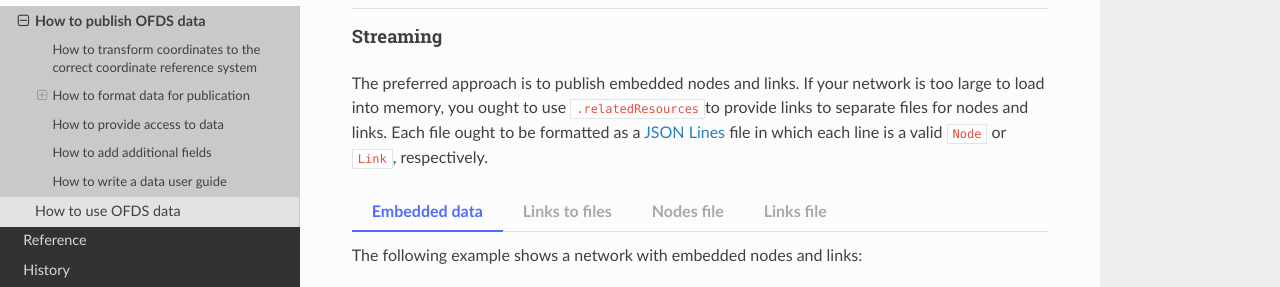
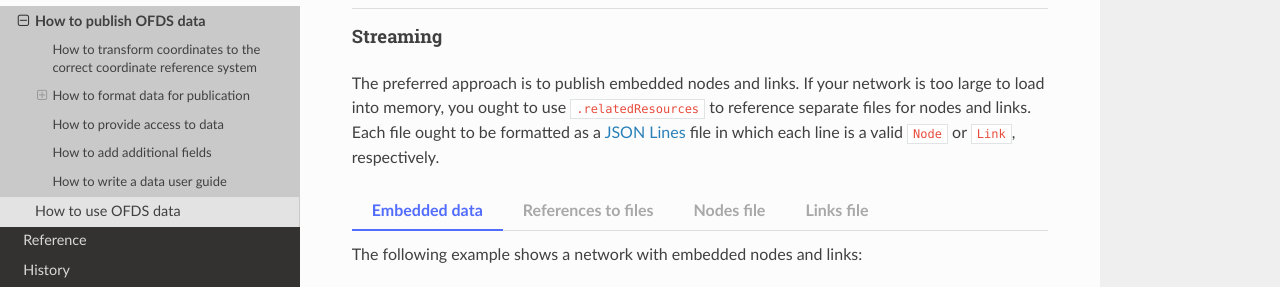
Before and after one commit to Open-Telecoms-Data/open-fibre-data-standard, a Sphinx documentation site: the page built from docs/guidance/publication.md, in a window 1280 px wide and 900 px high, scrolled down 2565 px, cut to the strip 160-447 px from the top of the window. Built offline with Sphinx 7.4.7 and the Read the Docs theme 2.0.0, drawn with Linux system fonts in a browser that asks for light colours.

Commit message:
docs: Correct confusing use of 'links'

````diff
--- a/docs/guidance/publication.md
+++ b/docs/guidance/publication.md
@@ -123,7 +123,7 @@ The following example shows the response returned by the links endpoint with URL
 
 #### Streaming
 
-The preferred approach is to publish embedded nodes and links. If your network is too large to load into memory, you ought to use `.relatedResources`to provide links to separate files for nodes and links. Each file ought to be formatted as a [JSON Lines](https://jsonlines.org/) file in which each line is a valid [`Node`](../reference/schema.md#node) or [`Link`](../reference/schema.md#link), respectively.
+The preferred approach is to publish embedded nodes and links. If your network is too large to load into memory, you ought to use `.relatedResources` to reference separate files for nodes and links. Each file ought to be formatted as a [JSON Lines](https://jsonlines.org/) file in which each line is a valid [`Node`](../reference/schema.md#node) or [`Link`](../reference/schema.md#link), respectively.
 
 ::::{tab-set}
 
@@ -134,8 +134,8 @@ The following example shows a network with embedded nodes and links:
 ```
 :::
 
-:::{tab-item} Links to files
-The following example shows a network with links to separate files for nodes and links:
+:::{tab-item} References to files
+The following example shows a network with references to separate files for nodes and links:
 ```{jsoninclude} ../../examples/json/network-separate-files.json
 :jsonpointer:
 ```
````
Also changed, not shown: docs/reference/publication_formats.md (+4 -4 lines).
